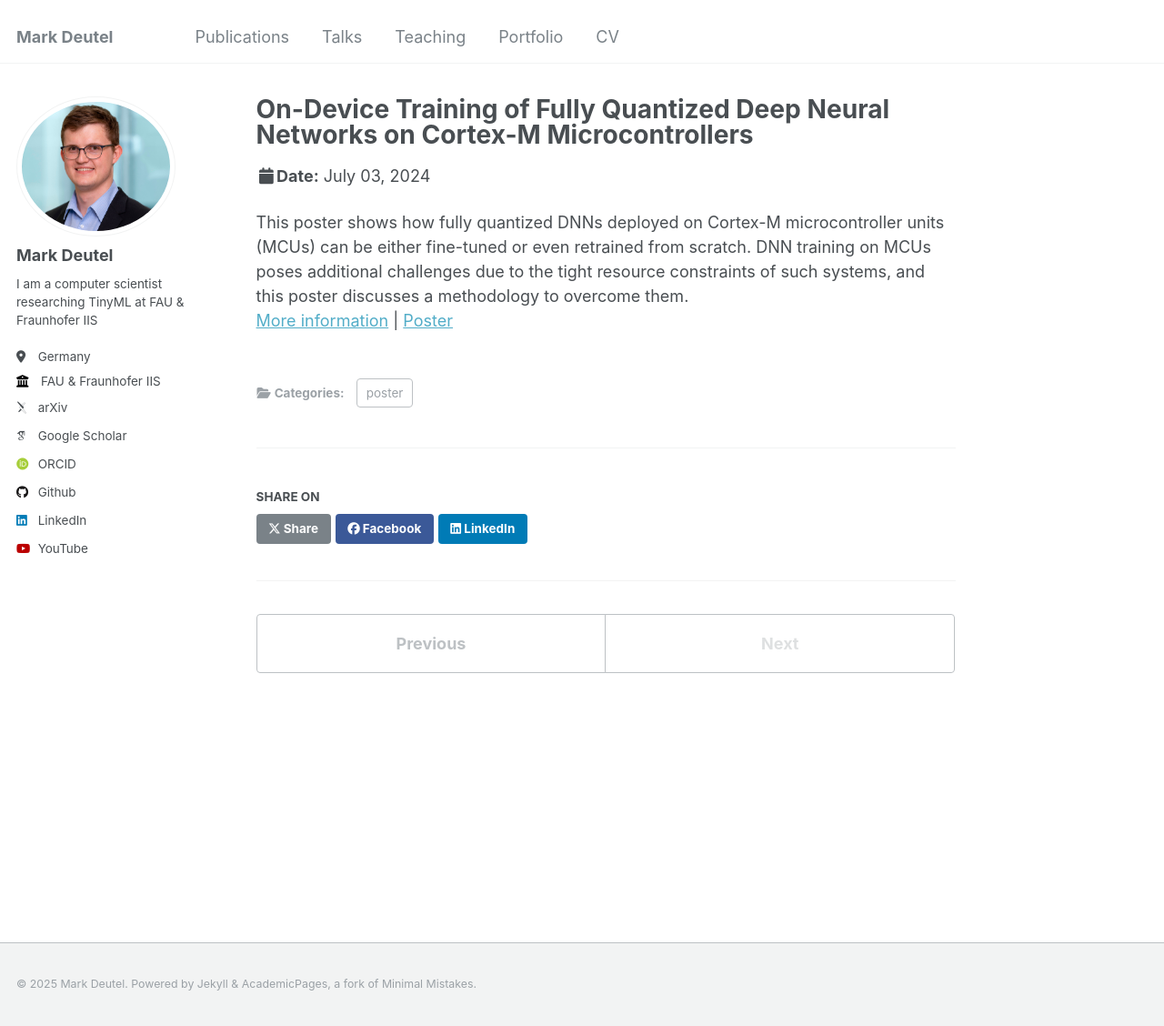
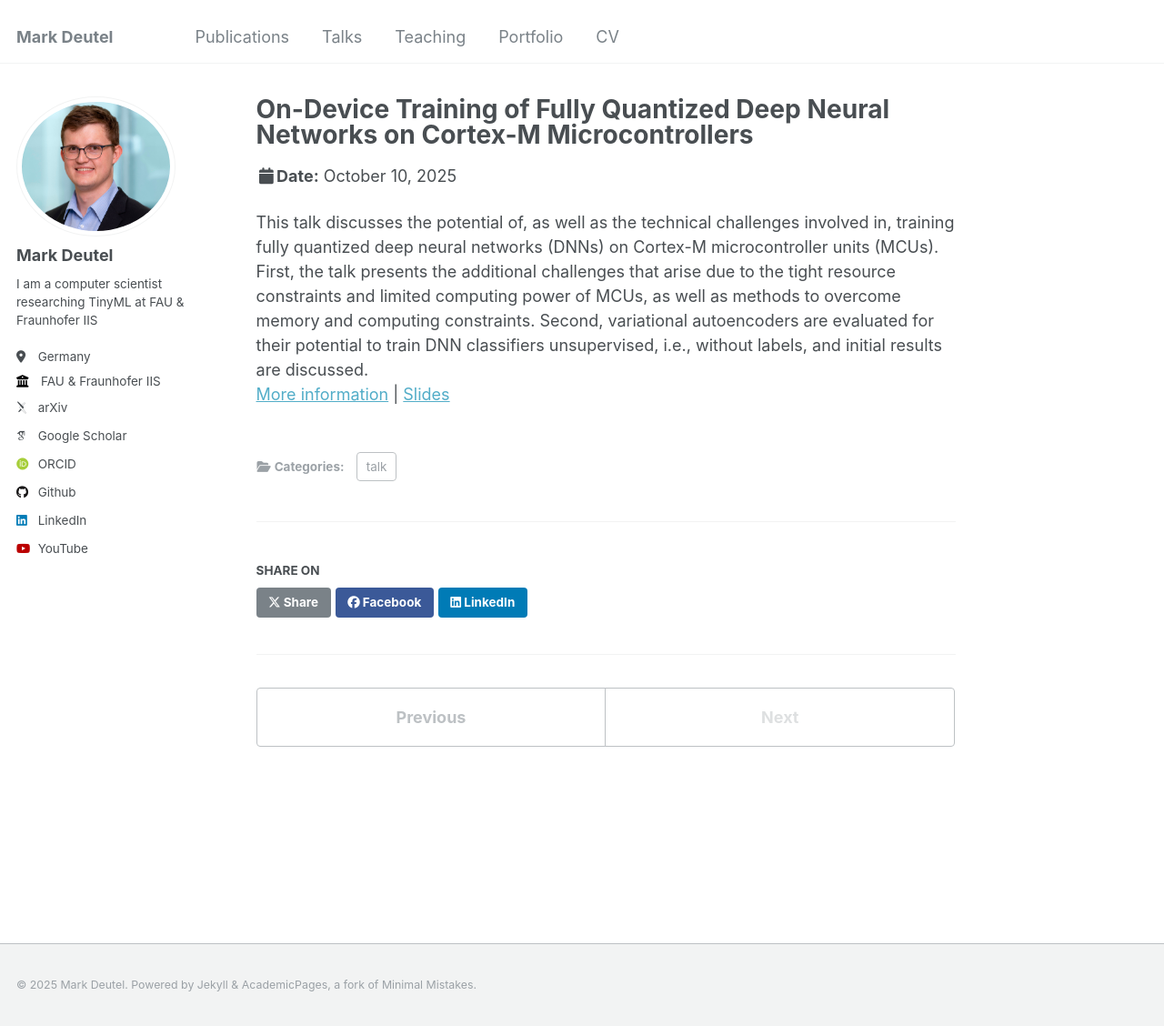
Before and after one commit to markdeutel/markdeutel.github.io, a Jekyll site: the page built from _talks/2025-10-10-dl-narrow-ressources-on-device.md, in a window 1280 px wide and 1128 px high. Shown: the whole window at 91% size. Built offline with Jekyll 4.4.1, drawn with Linux system fonts in a browser that asks for light colours; some web fonts are replaced.

Commit message:
[ADD] added talk deep learning narrow ressources

```diff
--- /dev/null
+++ b/_talks/2025-10-10-dl-narrow-ressources-on-device.md
@@ -0,0 +1,13 @@
+---
+title: "On-Device Training of Fully Quantized Deep Neural Networks on Cortex-M Microcontrollers"
+collection: talks
+category: talk
+type: "Talk"
+permalink: /talks/2024-07-03-nbg-digital-on-device
+venue: "Embedded Talk: Deep Learning on Narrow Resources"
+date: 2025-10-10
+location: "Friedrich-Alexander University Erlangen-Nürnberg, Germany"
+---
+
+This talk discusses the potential of, as well as the technical challenges involved in, training fully quantized deep neural networks (DNNs) on Cortex-M microcontroller units (MCUs). First, the talk presents the additional challenges that arise due to the tight resource constraints and limited computing power of MCUs, as well as methods to overcome memory and computing constraints. Second, variational autoencoders are evaluated for their potential to train DNN classifiers unsupervised, i.e., without labels, and initial results are discussed.
+[More information](https://www.esi.fau.de/2025/08/18/19-embedded-talk-deep-learning-on-narrow-resources/) \| [Slides](../files/Talk_Deep_Learning_Narrow_Ressources.pdf)
```
Also changed, not shown: _talks/2023-03-02-weml-multiobjective.md (+1 -1 lines), _talks/2024-07-03-nbg-digital-on-device.md (+1 -1 lines), 1 other file.
